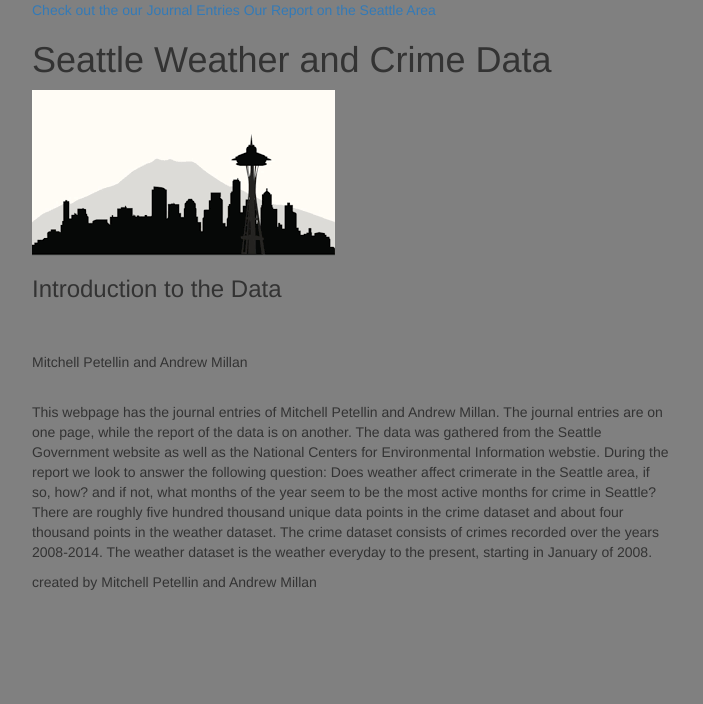
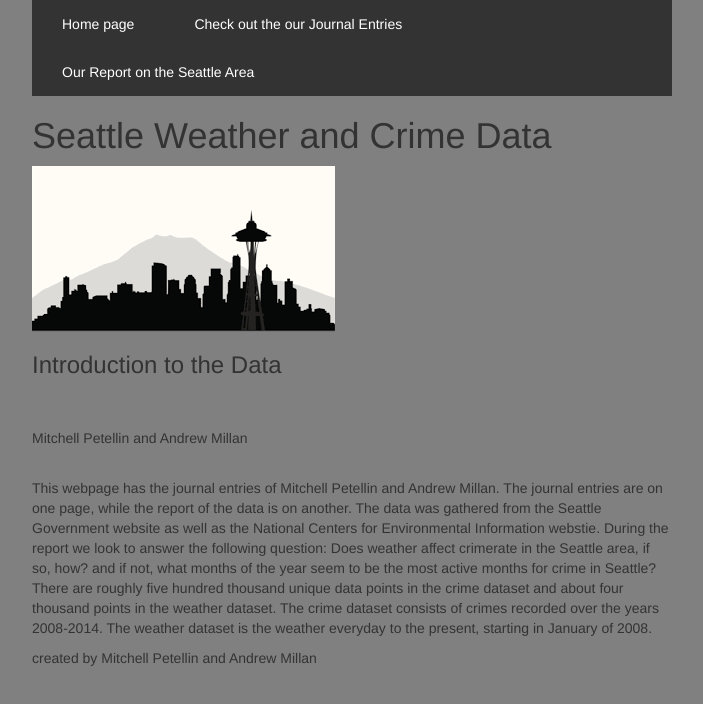
Before and after one commit to petemi09/320FinalProject, a plain HTML site: page public_html/index.html in a window 1280 px wide. Shown: the whole page, without its empty margins (288-991 px from the left). Drawn offline with nearby package versions, Linux system fonts and the light colour scheme.

```diff
--- a/public_html/css/style.css
+++ b/public_html/css/style.css
@@ -18,3 +18,29 @@ header{
 	border: 1px solid red;
 	padding: 4%;
 }
+
+ul {
+	list-style-type: none;
+	/* text-align: center; */
+	padding: 14px 16px;
+    margin: 0;
+    padding: 0;
+    overflow: hidden;
+    background-color: #333;
+}
+
+li {
+    float: left;
+}
+
+li a {
+    display: block;
+    color: white;
+    text-align: center;
+    padding: 14px 30px;
+    text-decoration: none;
+}
+
+li a:hover {
+    background-color: rgb(41, 145, 0);
+}
--- a/public_html/index.html
+++ b/public_html/index.html
@@ -14,8 +14,12 @@
 
 
 	<body>
-		<a href="journals.html" target="_blank"> Check out the our Journal Entries</a>
-		<a href="report.html" target="_blank"> Our Report on the Seattle Area</a>
+		<ul>
+			<li><a href="index.html" target="_blank"> Home page</a></li>
+			<li><a href="journals.html" target="_blank"> Check out the our Journal Entries</a>
+			<li><a href="report.html" target="_blank"> Our Report on the Seattle Area</a>
+		</ul>
+
 
 		<h1> Seattle Weather and Crime Data</h1>
 
```
Also changed, not shown: public_html/journals.html (+5 -2 lines), public_html/report.html (+5 -3 lines), 1 other file.
